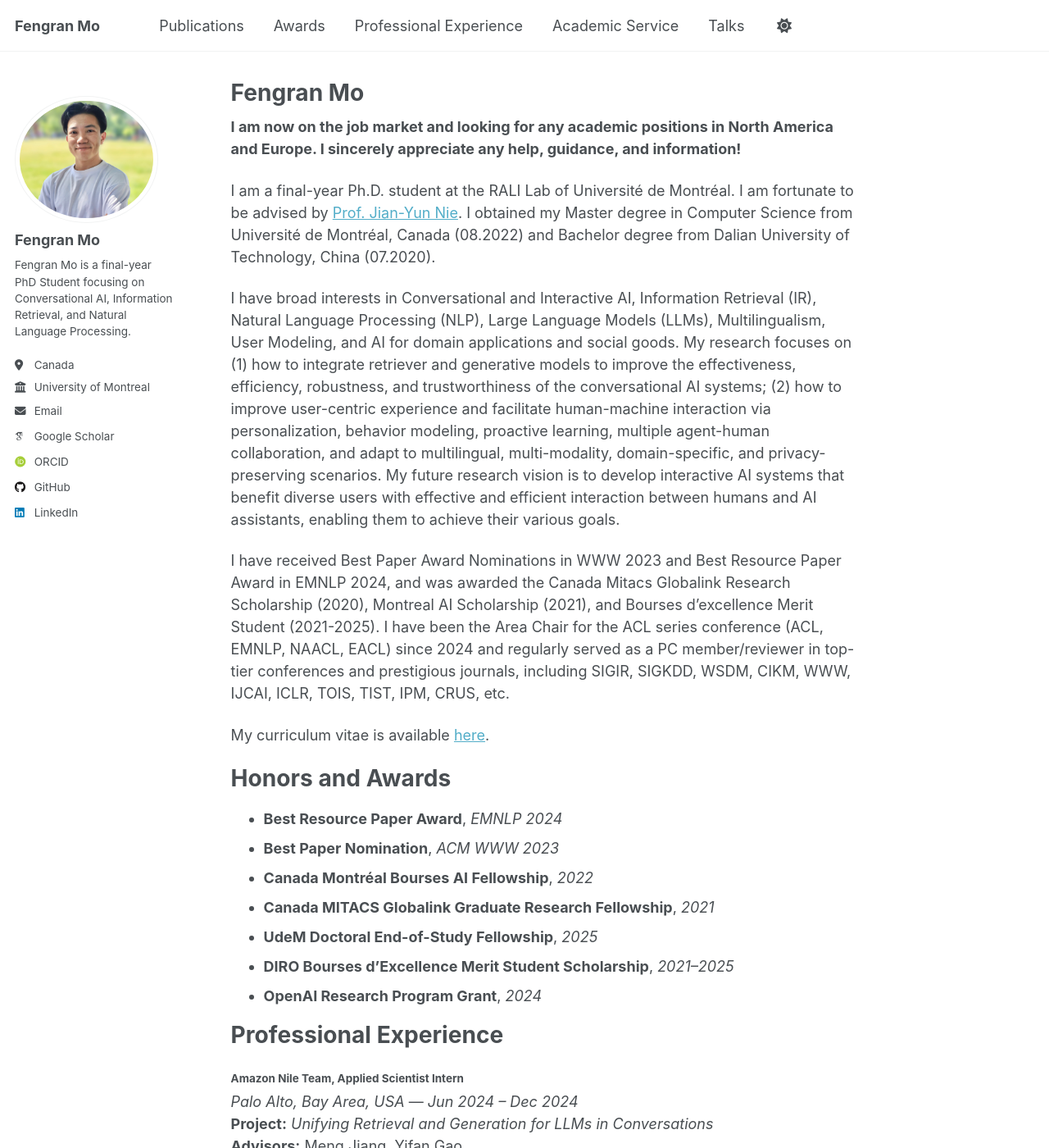
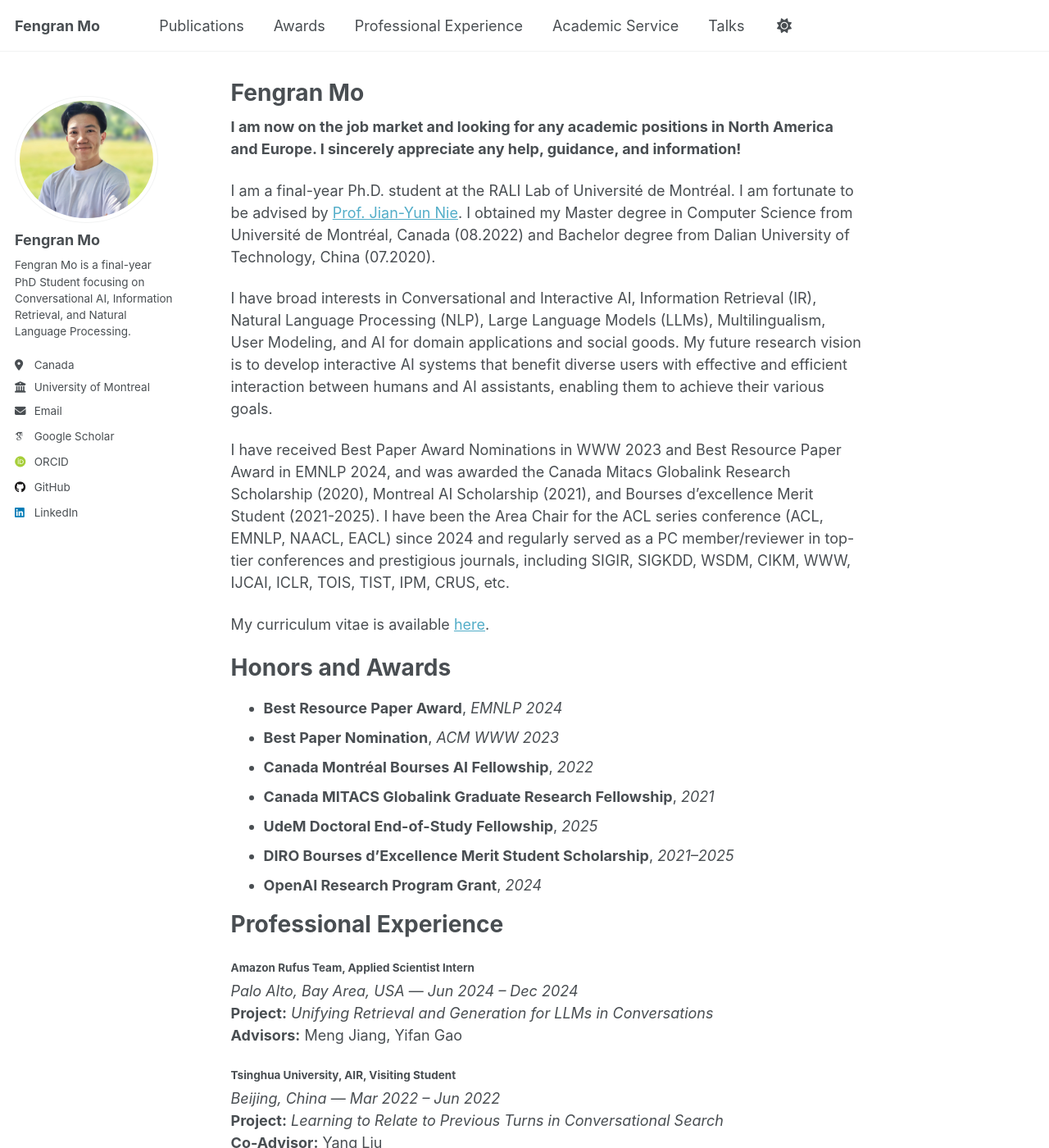
Before and after one commit to fengranMark/fengranMark.github.io, a Jekyll site: the page built from _pages/about.md, in a window 1280 px wide and 1400 px high. Shown: the whole window at 82% size. Built offline with Jekyll 4.4.1, drawn with Linux system fonts in a browser that asks for light colours; some web fonts are replaced; a script that is not in the unit is left out.

Commit message:
Update about.md

```diff
--- a/_pages/about.md
+++ b/_pages/about.md
@@ -11,7 +11,7 @@ redirect_from:
 
 I am a final-year Ph.D. student at the RALI Lab of Université de Montréal. I am fortunate to be advised by [Prof. Jian-Yun Nie](http://rali.iro.umontreal.ca/nie-site/jian-yun-nie-en/). I obtained my Master degree in Computer Science from Université de Montréal, Canada (08.2022) and Bachelor degree from Dalian University of Technology, China (07.2020).
 
-I have broad interests in Conversational and Interactive AI, Information Retrieval (IR), Natural Language Processing (NLP), Large Language Models (LLMs), Multilingualism, User Modeling, and AI for domain applications and social goods. My research focuses on (1) how to integrate retriever and generative models to improve the effectiveness, efficiency, robustness, and trustworthiness of the conversational AI systems; (2) how to improve user-centric experience and facilitate human-machine interaction via personalization, behavior modeling, proactive learning, multiple agent-human collaboration, and adapt to multilingual, multi-modality, domain-specific, and privacy-preserving scenarios.
+I have broad interests in Conversational and Interactive AI, Information Retrieval (IR), Natural Language Processing (NLP), Large Language Models (LLMs), Multilingualism, User Modeling, and AI for domain applications and social goods.
 My future research vision is to develop interactive AI systems that benefit diverse users with effective and efficient interaction between humans and AI assistants, enabling them to achieve their various goals.
 
 I have received Best Paper Award Nominations in WWW 2023 and Best Resource Paper Award in EMNLP 2024, and was awarded the Canada Mitacs Globalink Research Scholarship (2020), Montreal AI Scholarship (2021), and Bourses d'excellence Merit Student (2021-2025). I have been the Area Chair for the ACL series conference (ACL, EMNLP, NAACL, EACL) since 2024 and regularly served as a PC member/reviewer in top-tier conferences and prestigious journals, including SIGIR, SIGKDD, WSDM, CIKM, WWW, IJCAI, ICLR, TOIS, TIST, IPM, CRUS, etc.
@@ -30,26 +30,22 @@ Honors and Awards
 
 Professional Experience
 ======
-#### **Amazon Nile Team**, Applied Scientist Intern
+#### **Amazon Rufus Team**, Applied Scientist Intern
 *Palo Alto, Bay Area, USA* — *Jun 2024 – Dec 2024*
 **Project:** *Unifying Retrieval and Generation for LLMs in Conversations*
 **Advisors:** Meng Jiang, Yifan Gao
-
----
 
 #### **Tsinghua University, AIR**, Visiting Student
 *Beijing, China* — *Mar 2022 – Jun 2022*
 **Project:** *Learning to Relate to Previous Turns in Conversational Search*
 **Co-Advisor:** Yang Liu
 
----
 
 #### **Ant Group**, Research Intern
 *Hangzhou, China* — *May 2021 – Oct 2021*
 **Project:** *A Customized Text Sanitization Mechanism with Differential Privacy*
 **Co-Advisor:** Cen Chen
 
----
 
 #### **Dalhousie University & MITACS**, Research Intern
 *Halifax, Canada* — *Jun 2019 – Sep 2019*
```
